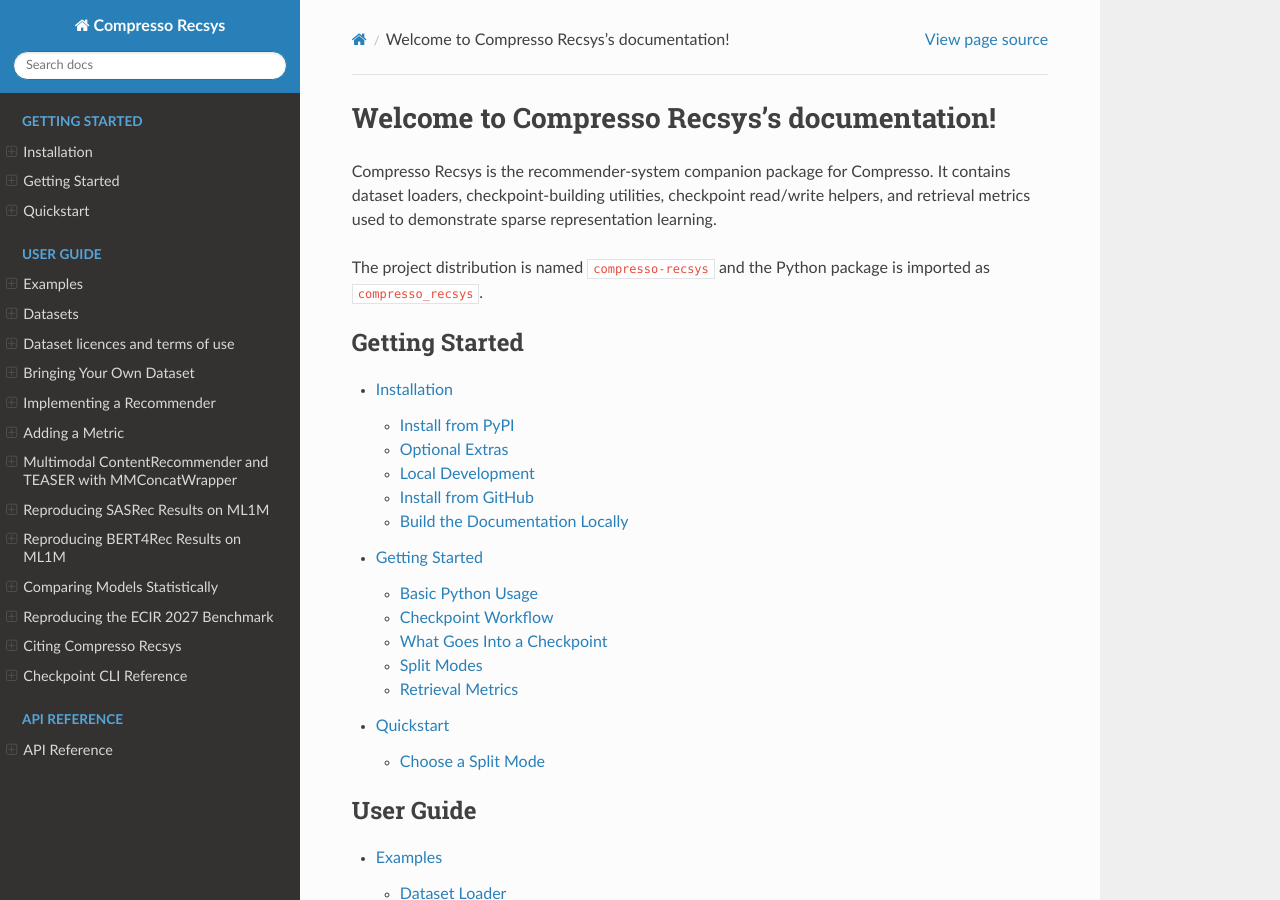
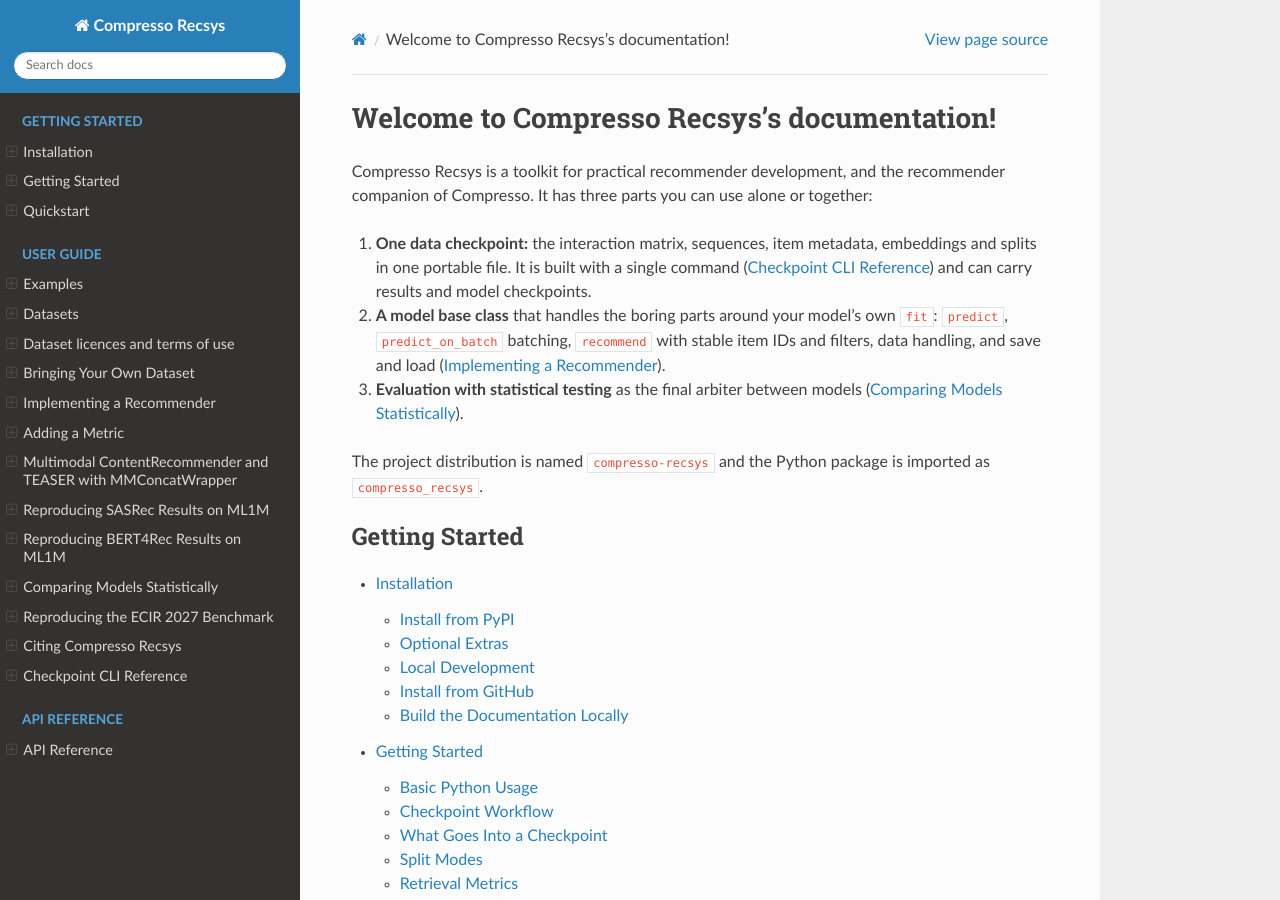
Before and after one commit to zombak79/compresso-recsys, a Sphinx documentation site: the page built from docs/source/index.rst, in a window 1280 px wide and 900 px high. Built offline with Sphinx 7.4.7 and the Read the Docs theme 3.1.0, drawn with Linux system fonts in a browser that asks for light colours.

Commit message:
Docs: README and docs landing paragraph for the three-pillar positioning; PyPI summary
The README's first paragraph and the docs index describe compresso-recsys as a
toolkit for practical recommender development in three parts usable alone or
together: one data checkpoint, a model base class, and evaluation with
statistical testing. pyproject's description (the PyPI summary) says the same
in 112 characters. Quickstart unchanged.

```diff
--- a/docs/source/index.rst
+++ b/docs/source/index.rst
@@ -1,10 +1,19 @@
 Welcome to Compresso Recsys's documentation!
 ============================================
 
-Compresso Recsys is the recommender-system companion package for Compresso. It
-contains dataset loaders, checkpoint-building utilities, checkpoint read/write
-helpers, and retrieval metrics used to demonstrate sparse representation
-learning.
+Compresso Recsys is a toolkit for practical recommender development, and the
+recommender companion of Compresso. It has three parts you can use alone or
+together:
+
+1. **One data checkpoint:** the interaction matrix, sequences, item metadata,
+   embeddings and splits in one portable file. It is built with a single
+   command (:doc:`cli-reference`) and can carry results and model checkpoints.
+2. **A model base class** that handles the boring parts around your model's
+   own ``fit``: ``predict``, ``predict_on_batch`` batching, ``recommend`` with
+   stable item IDs and filters, data handling, and save and load
+   (:doc:`implementing-a-recommender`).
+3. **Evaluation with statistical testing** as the final arbiter between models
+   (:doc:`statistical-comparison`).
 
 The project distribution is named ``compresso-recsys`` and the Python package
 is imported as ``compresso_recsys``.
--- a/pyproject.toml
+++ b/pyproject.toml
@@ -5,7 +5,7 @@
 [project]
 name = "compresso-recsys"
 version = "0.4.0.dev0"
-description = "Recommender-system experiments and checkpoint pipelines for Compresso"
+description = "Practical recommender development: data checkpoints, a model base class, and evaluation with statistical testing"
 readme = { file = "README.md", content-type = "text/markdown" }
 requires-python = ">=3.10"
 license = "Apache-2.0"
```
Also changed, not shown: README.md (+11 -4 lines).
